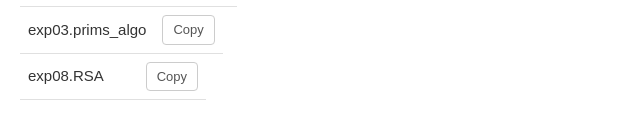
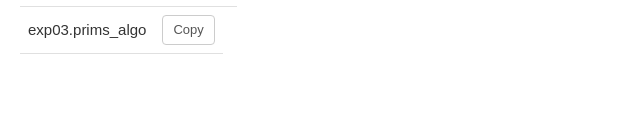
Before and after one commit to Goutham-02/test-1, a React (Vite) app: page / in a window 1280 px wide. Shown: the part 292-422 px from the top of the page, without its empty margins (0-640 px from the left). Built offline with nearby package versions, Linux system fonts and the light colour scheme.

Commit message:
dummy changes

```diff
--- a/src/App.jsx
+++ b/src/App.jsx
@@ -596,7 +596,7 @@ int main() {
                         `
             } />
 
-            <One topic={"exp08.RSA"} text={
+            {/* <One topic={"exp08.RSA"} text={
                 `
 #include <stdio.h>
 
@@ -666,7 +666,7 @@ int main() {
 }
 
                         `
-            } />
+            } />  */}
 
         </div>
     )
```
